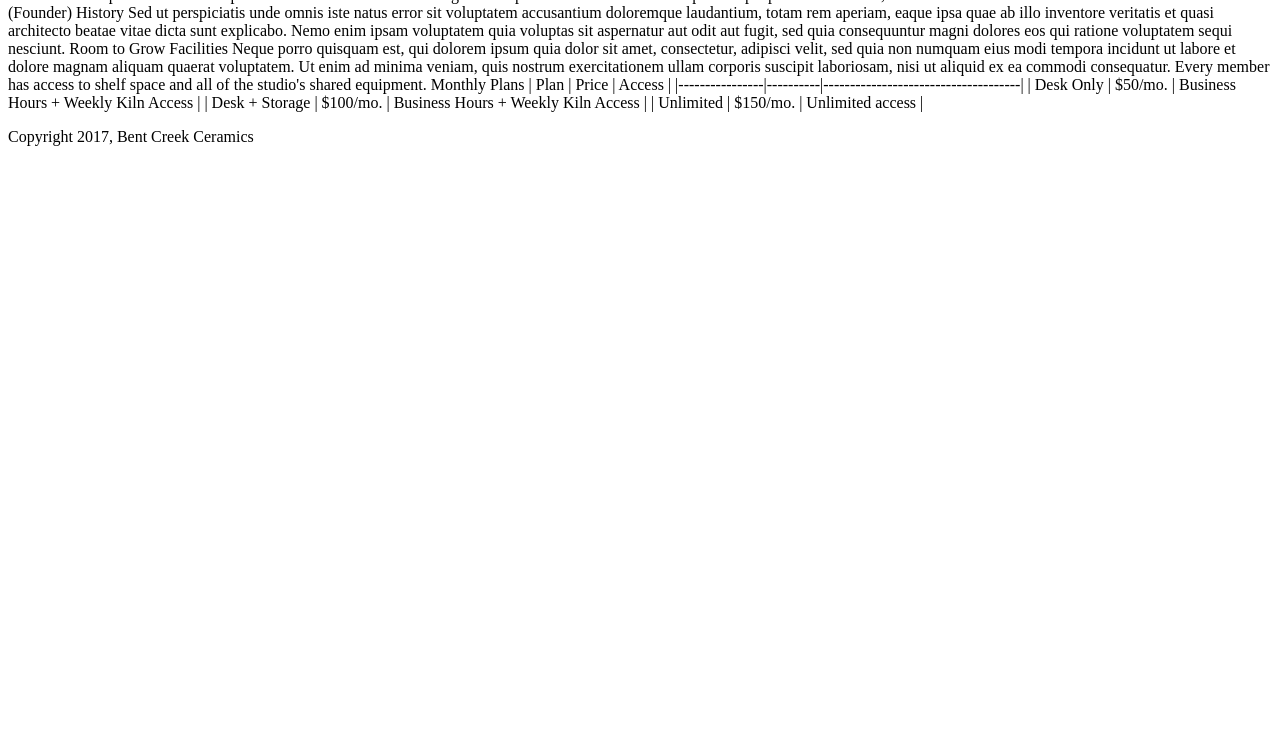
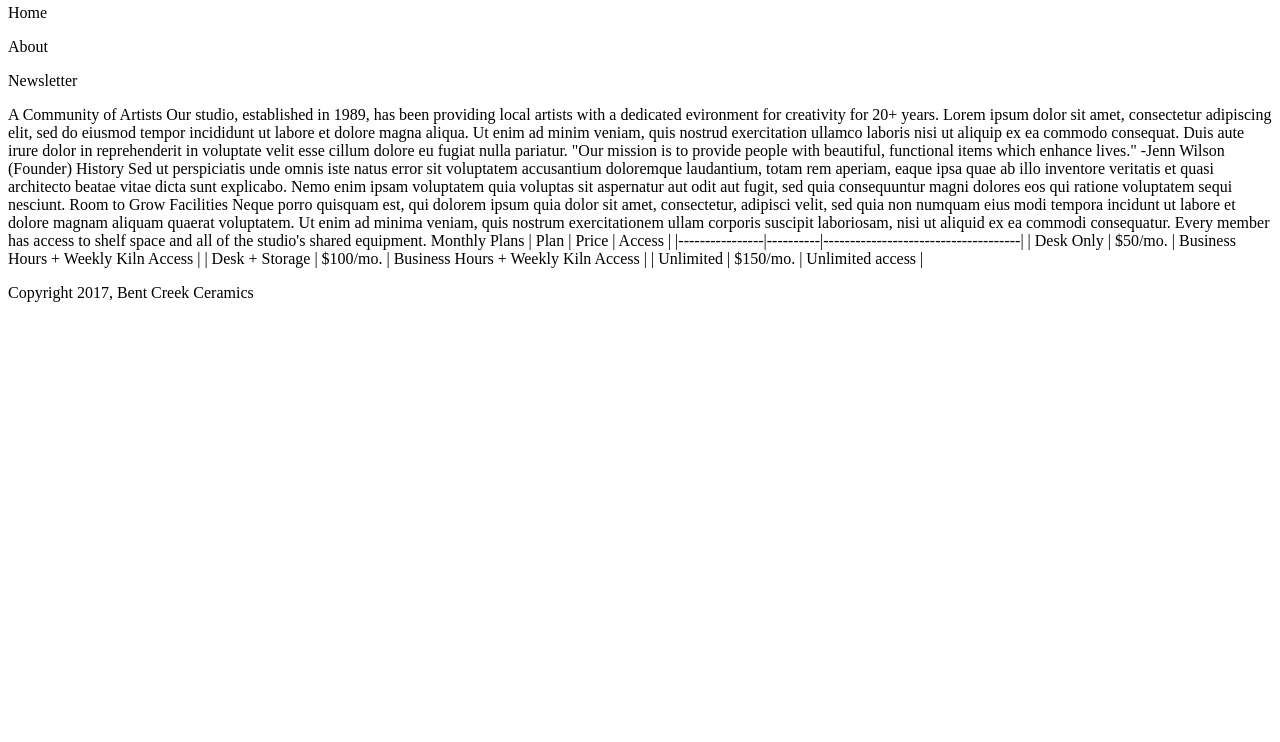
Before and after one commit to SquaredDev/week-one-project, a plain HTML site: page about.html in a window 1280 px wide. Shown: the part 58-800 px from the top of the page. Drawn offline with Linux system fonts and the light colour scheme.

Commit message:
html header work

```diff
--- a/about.html
+++ b/about.html
@@ -2,11 +2,20 @@
 <html>
 <head>
 	<link href="https://fonts.googleapis.com/css?family=Merriweather:300,300i,400,400i,700|Roboto:300,300i,400,400i" rel="stylesheet">
-	<title>
-
-	</title>
+	<title>Bent Creek Ceramics - About</title>
 </head>
-<body>
+<<body>
+	<header>
+		<div id="site-header">
+			<nav id="site-nav">
+				<img src="./bent-creek-logo.png"/>
+				<p>Home</p>
+				<p>About</p>
+				<p>Newsletter</p>
+			</nav>
+		</div>
+	</header>
+	<main>
 
 A Community of Artists
 
@@ -35,8 +44,14 @@ Monthly Plans
 | Desk + Storage | $100/mo. | Business Hours + Weekly Kiln Access |
 | Unlimited      | $150/mo. | Unlimited access                    |
 
+</main>
+	<footer id="site-footer">
+		<p>Copyright 2017, Bent Creek Ceramics</p>
+	</footer>
+
+
 </body>
-<footer>
-	<p>Copyright 2017, Bent Creek Ceramics</p>
-</footer>
+
+</div>
+
 </html>
```
Also changed, not shown: index.html (+22 -6 lines), newsletter.html (+21 -6 lines), 1 other file.
